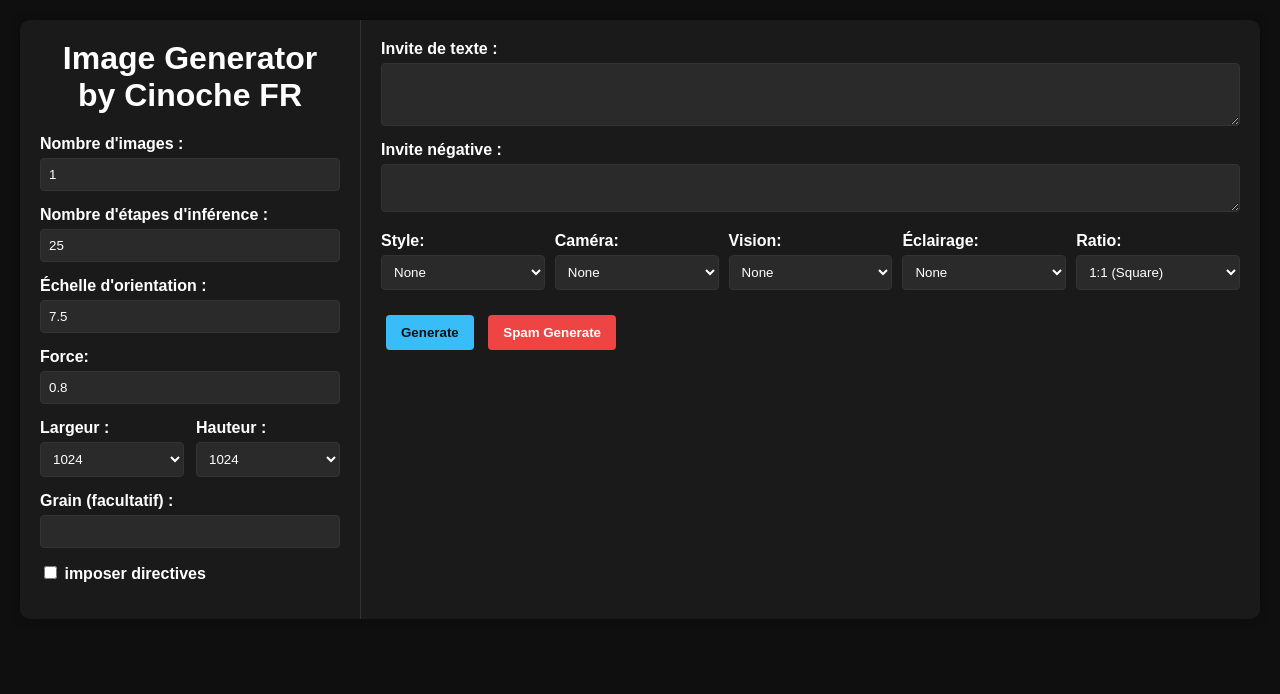
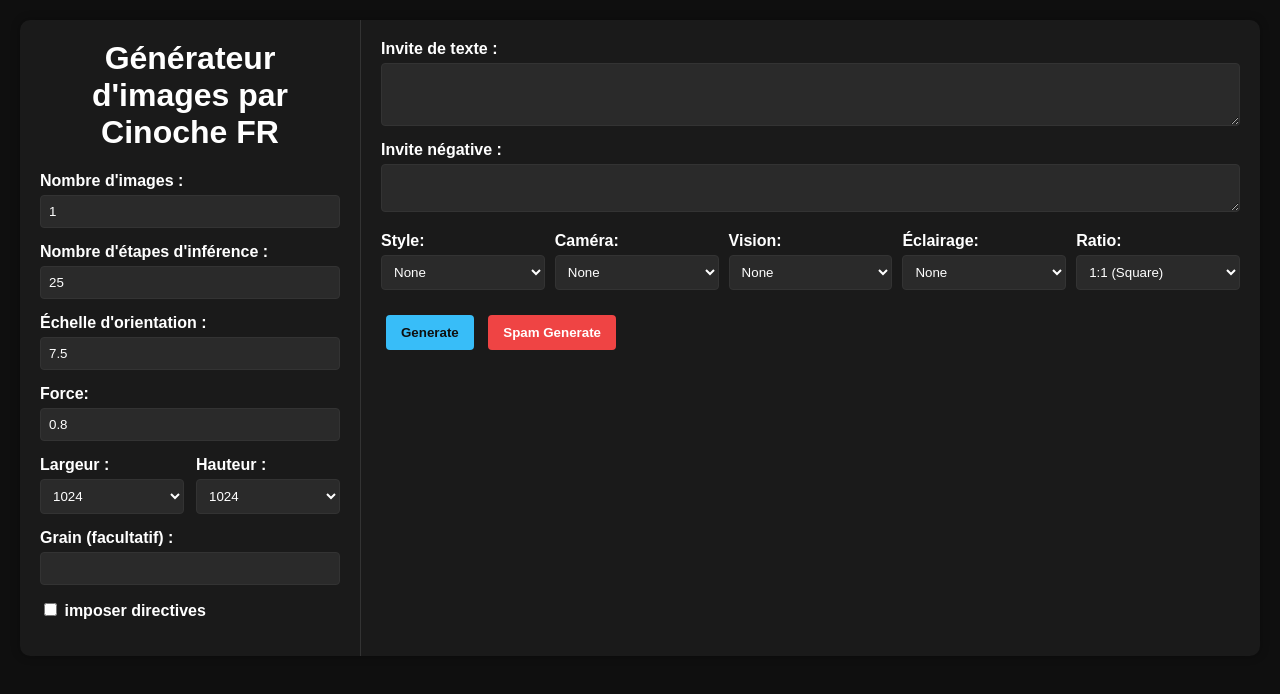
Before and after one commit to fpet007/GDI, a plain HTML site: page index.html in a window 1280 px wide. Drawn offline with Linux system fonts and the light colour scheme.

Commit message:
Update index.html

```diff
--- a/index.html
+++ b/index.html
@@ -206,7 +206,7 @@
 <body>
   <div class="container">
     <div class="left-panel">
-      <h1>Image Generator by Cinoche FR</h1>
+      <h1>Générateur d'images par Cinoche FR</h1>
       <form id="generation-form">
         <div class="input-group">
           <label for="num-images">Nombre d'images :</label>
```
